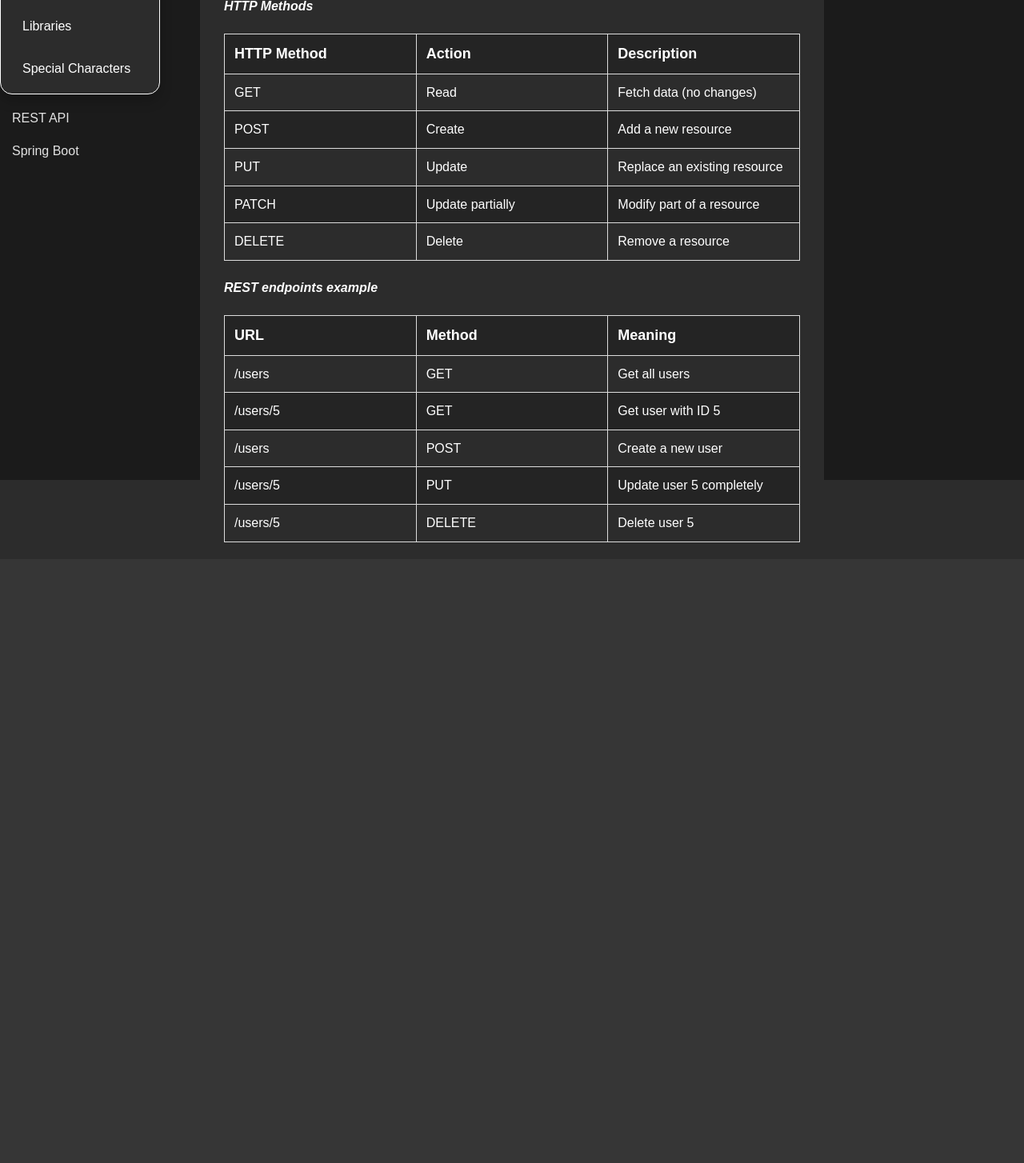
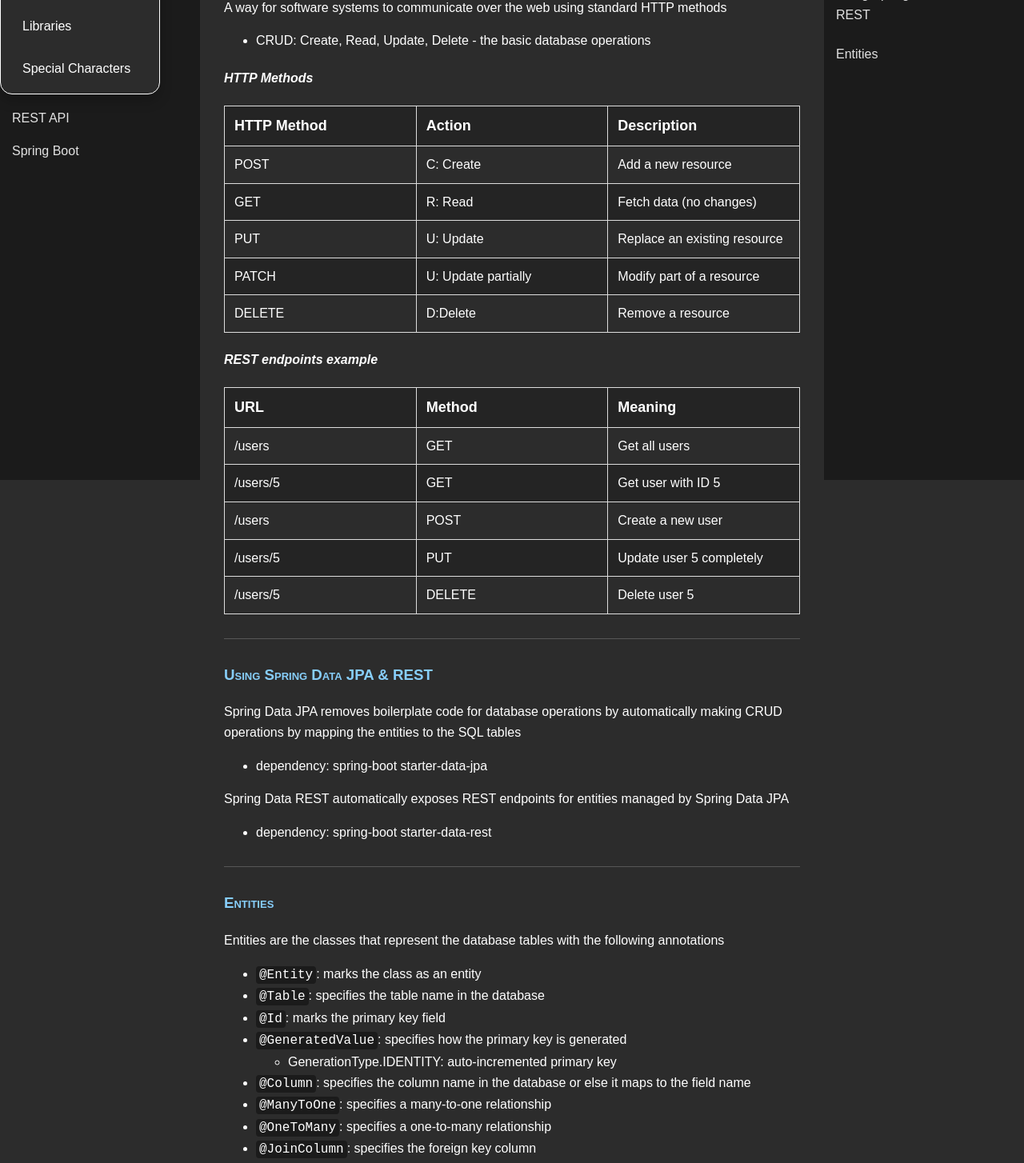
Before and after one commit to tuantrancode/tuantrancode.github.io, a Next.js app in the folder react/: page /Java/java-rest-api in a window 1280 px wide. Shown: the part 200-1654 px from the top of the page at 80% size. Before the commit the page ends 899 px from the top, so only its background shows below. Built offline with nearby package versions, Linux system fonts and the light colour scheme.

Commit message:
Add Spring Boot Entities section to REST API page

```diff
--- a/react/src/app/Java/java-rest-api/page.js
+++ b/react/src/app/Java/java-rest-api/page.js
@@ -1,3 +1,5 @@
+import CodeBlock from '@/components/shared/CodeBlock';
+
 export const metadata = {
   title: 'REST API',
   description: 'Notes on REST API',
@@ -7,7 +9,14 @@
   return (
     <>
       <h2 className='section-header'>REST API</h2>
+
+      {/* BASIC  */}
+      <section>
+      <h3 className='section-header' id='basic'>Basic</h3>
       <p>A way for software systems to communicate over the web using standard HTTP methods </p>
+      <ul>
+        <li>CRUD: Create, Read, Update, Delete - the basic database operations</li>
+      </ul>
       <h4 className='sub-section-header'>HTTP Methods</h4>
       <table>
         <thead>
@@ -19,28 +28,28 @@
         </thead>
         <tbody>
           <tr>
+            <td>POST</td>
+            <td>C: Create</td>
+            <td>Add a new resource</td>
+          </tr>
+           <tr>
             <td>GET</td>
-            <td>Read</td>
+            <td>R: Read</td>
             <td>Fetch data (no changes)</td>
           </tr>
           <tr>
-            <td>POST</td>
-            <td>Create</td>
-            <td>Add a new resource</td>
-          </tr>
-          <tr>
             <td>PUT</td>
-            <td>Update</td>
+            <td>U: Update</td>
             <td>Replace an existing resource</td>
           </tr>
           <tr>
             <td>PATCH</td>
-            <td>Update partially</td>
+            <td>U: Update partially</td>
             <td>Modify part of a resource</td>
           </tr>
           <tr>
             <td>DELETE</td>
-            <td>Delete</td>
+            <td>D:Delete</td>
             <td>Remove a resource</td>
           </tr>
         </tbody>
@@ -83,6 +92,115 @@
           </tr>
         </tbody>
       </table>
+      <hr/>
+      </section>
+
+      {/* SPRING DATA JPA & REST  */}
+      <section>
+        <h3 className='section-header' id='spring-data-rest'>Using Spring Data JPA & REST</h3>
+        <p>Spring Data JPA removes boilerplate code for database operations by automatically making CRUD operations by mapping the entities to the SQL tables</p>
+        <ul>
+          <li>dependency: spring-boot starter-data-jpa</li>
+        </ul>
+        <p>Spring Data REST automatically exposes REST endpoints for entities managed by Spring Data JPA</p>
+        <ul>
+          <li>dependency: spring-boot starter-data-rest</li>
+        </ul>
+        <hr/>
+      </section>
+
+       {/* ENTITY  */}
+      <section>
+        <h3 className='section-header' id='entities'>Entities</h3>
+        <p>Entities are the classes that represent the database tables with the following annotations</p>
+        <ul>
+          <li><code>@Entity</code>: marks the class as an entity</li>
+          <li><code>@Table</code>: specifies the table name in the database</li>
+          <li><code>@Id</code>: marks the primary key field</li>
+          <li><code>@GeneratedValue</code>: specifies how the primary key is generated</li>
+          <ul>
+            <li>GenerationType.IDENTITY: auto-incremented primary key</li>
+          </ul>
+          <li><code>@Column</code>: specifies the column name in the database or else it maps to the field name</li>
+          <li><code>@ManyToOne</code>: specifies a many-to-one relationship</li>
+          <li><code>@OneToMany</code>: specifies a one-to-many relationship</li>
+          <li><code>@JoinColumn</code>: specifies the foreign key column</li>
+          <li><code>@CreatedDate</code>: marks a field to be automatically set to the current date when an entity is created</li>
+          <li><code>@CreationTimestamp</code>: marks a field to be automatically set to the current timestamp when an entity is created</li>
+          <li><code>@UpdateTimestamp</code>: marks a field to be automatically set to the current timestamp when an entity is updated</li>
+        </ul>
+        <p>Example:</p>
+        <pre><code>{`
++---------------------+      +------------------------+
+|      product        |      |   product_category     |
++---------------------+      +------------------------+
+| - id                |      | - id                   |
+| - name              |      | - Set<Product>         |
+| - category          |      |                        |
++---------------------+      +------------------------+
+         |                           ^
+         |                           |
+         +---------------------------+
+          (1)     "belongs to"   (M)
+        `}</code></pre>
+        <CodeBlock language="java">{`
+@Entity
+@Table(name = "product")
+@Data // lombok annotation for getters, setters, toString, equals, and hashCode
+public class Product {
+
+    // Private field
+    @Id
+    @GeneratedValue(strategy = GenerationType.IDENTITY)
+    @Column(name = "id")
+    private int id;
+
+    // Public field
+    private String name;
+
+    // Many-to-one relationship: Product belongs to one ProductCategory
+    @ManyToOne
+    @JoinColumn(name = "category_id", nullable = false) // Foreign key column in the Product table
+    private ProductCategory category;
+
+    // Constructor
+    public Product() {}
+
+    public Product(String name, ProductCategory category) {
+        this.name = name;
+        this.category = category;
+    }
+}
+-----------------------------------
+@Entity
+@Table(name = "product_category")
+@Data // lombok annotation for getters, setters, toString, equals, and hashCode
+public class ProductCategory {
+
+    // Private field
+    @Id
+    @GeneratedValue(strategy = GenerationType.IDENTITY)
+    private int id;
+
+    // Public field: Set of products associated with this category (one-to-many relationship)
+    @OneToMany(mappedBy = "category", cascade = CascadeType.ALL, fetch = FetchType.LAZY)
+    private Set<Product> products = new HashSet<>();
+
+    // Constructor
+    public ProductCategory() {}
+
+    public ProductCategory(int id) {
+        this.id = id;
+    }
+
+    // Add product to this category
+    public void addProduct(Product product) {
+        products.add(product);
+        product.setCategory(this); // Setting the category in the Product entity
+    }
+}
+        `}</CodeBlock>
+      </section>
     </>
   );
 }
```
